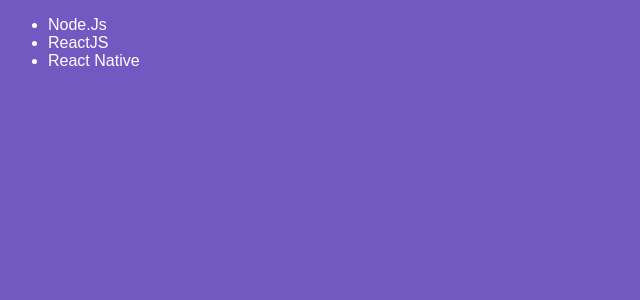
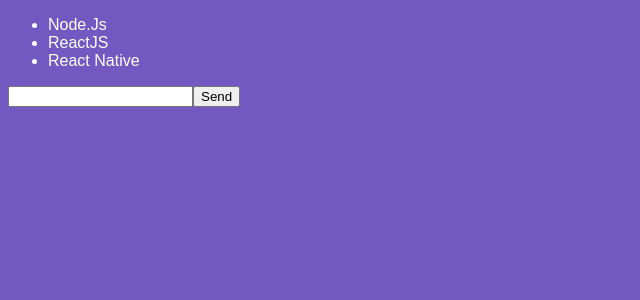
Before and after one commit to Leonardofreua/react-basic, a React app: page / in a window 1280 px wide. Shown: the top 300 px of the page, without its empty margins (0-640 px from the left). Built offline with nearby package versions, Linux system fonts and the light colour scheme.

Commit message:
State and Imutability implemented.

```diff
--- a/src/components/TechLists.js
+++ b/src/components/TechLists.js
@@ -2,6 +2,7 @@
 
 class TechList extends Component {
   state = {
+    newTech: '',
     techs: [
       'Node.Js',
       'ReactJS',
@@ -9,13 +10,33 @@
     ]
   }
 
+  handleInputChange = e => {
+    this.setState({ newTech: e.target.value });
+  }
+
+  handleSubmit = e => {
+    e.preventDefault();
+
+    this.setState({
+      techs: [... this.state.techs, this.state.newTech],
+      newTech: ''
+    });
+  }
+
   render() {
     return (
-      <ul>
-        <li>Node.Js</li>
-        <li>ReactJS</li>
-        <li>React Native</li>
-      </ul>
+      <form onSubmit={this.handleSubmit}>
+        <ul>
+          {this.state.techs.map(tech => <li key={tech}>{tech}</li>)}
+        </ul>
+        <input
+          type="text"
+          onChange={this.handleInputChange}
+          value={this.state.newTech}
+        />
+
+        <button type="submit">Send</button>
+      </form>
     );
   }
 }
```
